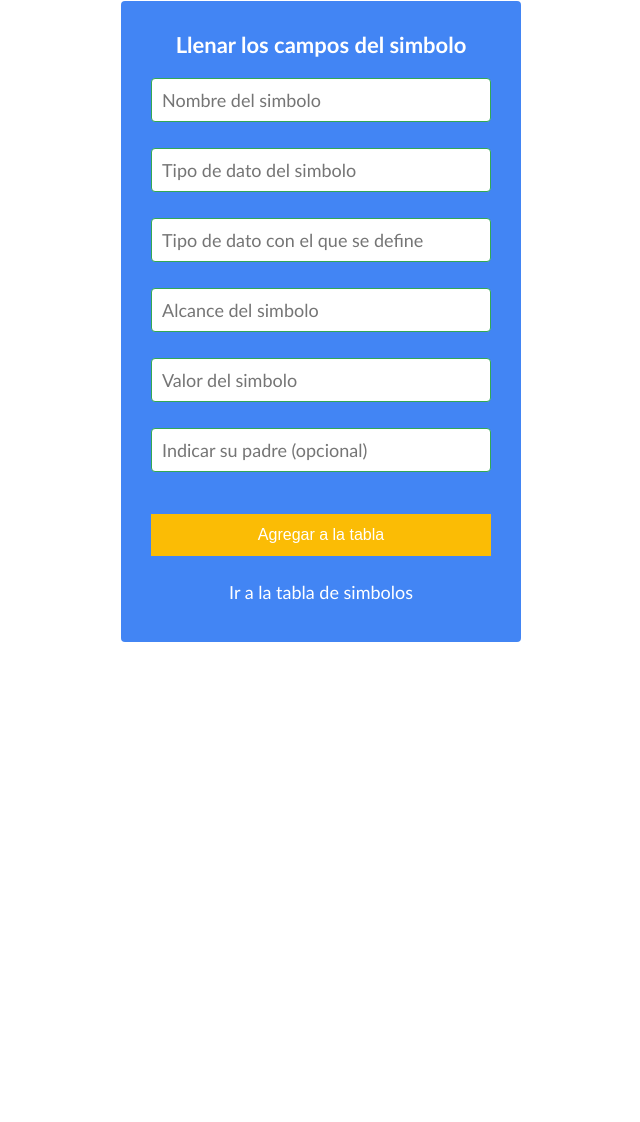
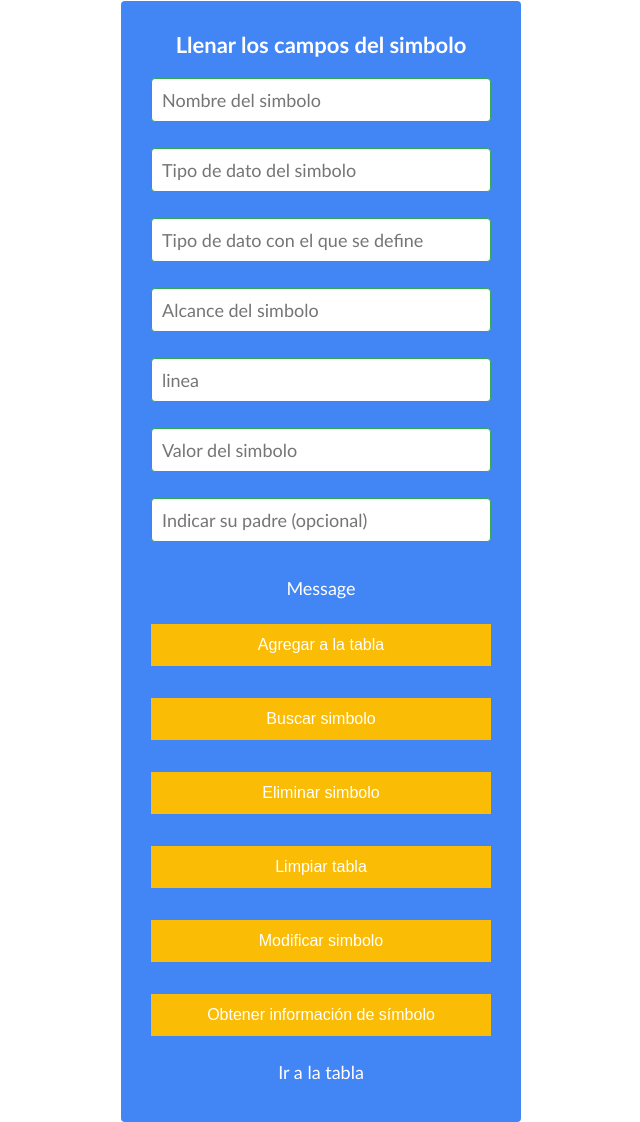
Before and after one commit to LimbersMay/automatasProject, a website: page public/index.html in a window 1280 px wide. Shown: the part 99-1221 px from the top of the page, without its empty margins (319-959 px from the left). Before the commit the page ends 800 px from the top, so only its background shows below. Drawn offline with Linux system fonts and the light colour scheme.

Commit message:
(public) botones adicionales para las acciones agregadas

```diff
--- a/public/index.html
+++ b/public/index.html
@@ -9,15 +9,33 @@
 </head>
 <body>
     <section class="form-register">
+
+        <div class="fields-container">
             <h4>Llenar los campos del simbolo</h4>
             <input class="controls" type="text" name="name" id="name" placeholder="Nombre del simbolo">
             <input class="controls" type="text" name="dataType" id="dataType" placeholder="Tipo de dato del simbolo">
             <input class="controls" type="text" name="type" id="type" placeholder="Tipo de dato con el que se define">
             <input class="controls" type="text" name="scope" id="scope" placeholder="Alcance del simbolo">
-        <input class="controls" type="text" name="line" id="line" placeholder="Valor del simbolo">
+            <input class="controls" type="text" name="line" id="line" placeholder="linea">
+            <input class="controls" type="text" name="line" id="value" placeholder="Valor del simbolo">
             <input class="controls" type="text" name="father" id="father" placeholder="Indicar su padre (opcional)">
-        <input class="botons" type="submit" value="Agregar a la tabla">
-        <p><a href="#">Ir a la tabla de simbolos</a></p>
+        </div>
+
+        <div>
+            <p id="operation-message">Message</p>
+        </div>
+
+        <div class="buttons-container">
+            <input class="botons" id="add-symbol" type="submit" value="Agregar a la tabla">
+            <input class="botons" id="lookUp" type="submit" value="Buscar simbolo">
+            <input class="botons" id="delete" type="submit" value="Eliminar simbolo">
+            <input class="botons" id="free" type="submit" value="Limpiar tabla">
+            <input class="botons" id="setSymbol" type="submit" value="Modificar simbolo">
+            <input class="botons" id="getSymbol" type="submit" value="Obtener información de símbolo">
+            <p><a href="/symbolTable">Ir a la tabla</a></p>
+        </div>
     </section>
+
+    <script type="module" src="js/events/tableEvents.js"></script>
 </body>
 </html>
```
Lines whose indentation alone changed are shown as unchanged.
